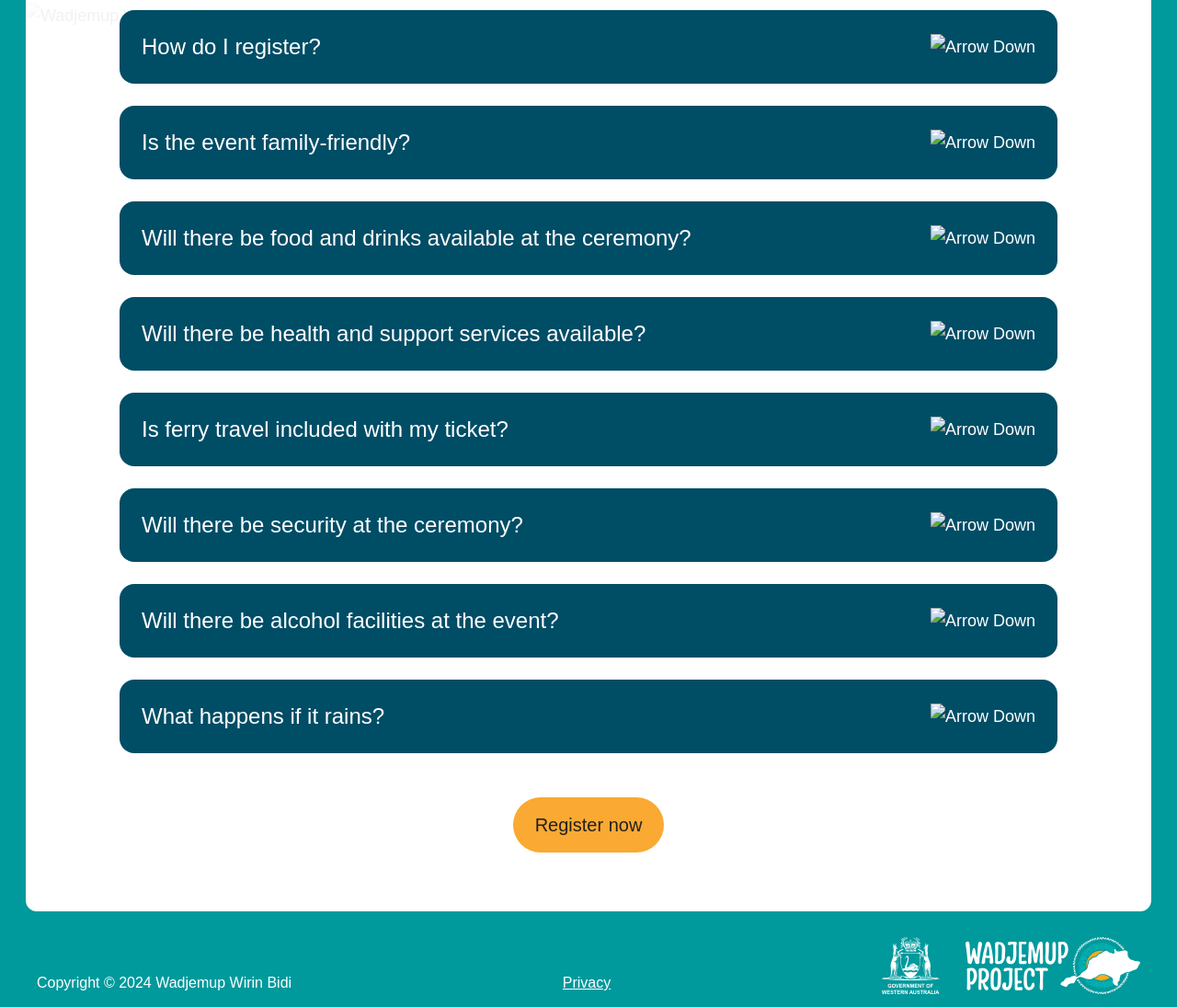
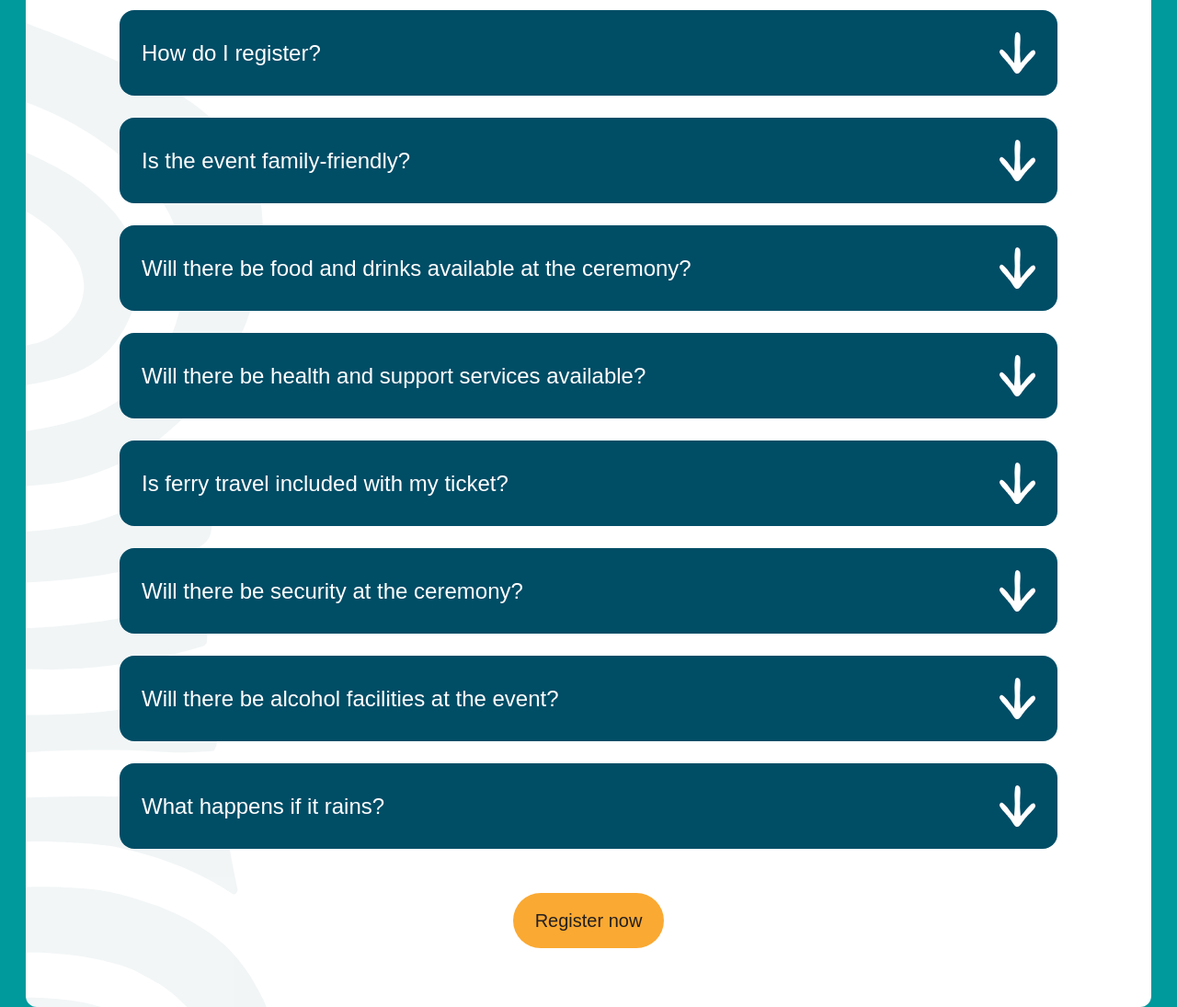
Before and after one commit to tomcbrennan/wadjemup-commemorative, a website: page index.html in a window 1280 px wide. Shown: the part 4127-5222 px from the top of the page at 92% size. Drawn offline with nearby package versions, Linux system fonts and the light colour scheme; files that its build step writes are made by us from their sources; the site is published under a folder, as on GitHub Pages, so addresses that start at the root find nothing; a script that the page names is missing; a small style sheet from the web is missing; a web font is replaced by a local one.

Commit message:
merge with rottnest changes 9 october

```diff
--- a/index.html
+++ b/index.html
@@ -5,7 +5,7 @@
 		<meta name="viewport" content="width=device-width, initial-scale=1.0" />
 		<meta name="robots" content="noindex, nofollow" />
 		<title>Wadjemup Wirin Bidi Commemorative Ceremony</title>
-		<link rel="icon" type="image/x-icon" href="/media/wadjemup-favicon.ico" />
+		<link rel="icon" type="image/x-icon" href="media/wadjemup-favicon.ico" />
 		<link href="https://fastly-cloud.typenetwork.com/projects/5118/fontface.css?639c20a5" rel="stylesheet" type="text/css" />
 		<link rel="stylesheet" href="css/styles.css" />
 		<!-- Google tag (gtag.js) -->
@@ -114,7 +114,7 @@
 				</div>
 			</section>
 			<section class="relative bg-brandCyan pt-16 lg:pt-28 pb-20 lg:pb-40 overflow-hidden">
-				<img src="/media/bottom-right.svg" alt="Wadjemup Wirin Bidi Pattern" class="absolute bottom-0 right-0 pointer-events-none" />
+				<img src="media/bottom-right.svg" alt="Wadjemup Wirin Bidi Pattern" class="absolute bottom-0 right-0 pointer-events-none" />
 				<div class="container relative">
 					<div class="block-content *:text-white">
 						<h2>The Wadjemup Project</h2>
@@ -125,7 +125,7 @@
 			</section>
 			<section class="relative max-md:px-5 p-7 bg-brandLight">
 				<div class="relative bg-white rounded-xl overflow-hidden">
-					<img src="/media/body-left.svg" alt="Wadjemup Wirin Bidi Pattern" class="absolute top-32 left-0 pointer-events-none opacity-[0.05]" />
+					<img src="media/body-left.svg" alt="Wadjemup Wirin Bidi Pattern" class="absolute top-32 left-0 pointer-events-none opacity-[0.05]" />
 					<div class="container relative inner-py">
 						<div class="flex flex-col gap-8">
 							<h3 class="is-h2 text-brandCyan">Frequently Asked Questions</h3>
@@ -133,7 +133,7 @@
 								<div class="accordion w-full space-y-1 md:space-y-2">
 									<div class="accordion-header cursor-pointer bg-transparent rounded-xl md:rounded-2xl !bg-brandCyan text-white font-body p-4 md:p-6 flex gap-6 md:gap-10 items-center justify-between duration-300">
 										<h4 class="max-md:text-lg text-white">How do I register?</h4>
-										<img src="/media/arrow-down.svg" alt="Arrow Down" class="shrink-0 duration-300 max-md:w-5" />
+										<img src="media/arrow-down.svg" alt="Arrow Down" class="shrink-0 duration-300 max-md:w-5" />
 									</div>
 									<div class="accordion-content">
 										<div class="px-1 md:px-2 py-3">
@@ -145,7 +145,7 @@
 								<div class="accordion w-full space-y-1 md:space-y-2">
 									<div class="accordion-header cursor-pointer bg-transparent rounded-xl md:rounded-2xl !bg-brandCyan text-white font-body p-4 md:p-6 flex gap-6 md:gap-10 items-center justify-between duration-300">
 										<h4 class="max-md:text-lg text-white">Is the event family-friendly?</h4>
-										<img src="/media/arrow-down.svg" alt="Arrow Down" class="shrink-0 duration-300 max-md:w-5" />
+										<img src="media/arrow-down.svg" alt="Arrow Down" class="shrink-0 duration-300 max-md:w-5" />
 									</div>
 									<div class="accordion-content">
 										<div class="px-1 md:px-2 py-3">
@@ -156,7 +156,7 @@
 								<div class="accordion w-full space-y-1 md:space-y-2">
 									<div class="accordion-header cursor-pointer bg-transparent rounded-xl md:rounded-2xl !bg-brandCyan text-white font-body p-4 md:p-6 flex gap-6 md:gap-10 items-center justify-between duration-300">
 										<h4 class="max-md:text-lg text-white">Will there be food and drinks available at the ceremony?</h4>
-										<img src="/media/arrow-down.svg" alt="Arrow Down" class="shrink-0 duration-300 max-md:w-5" />
+										<img src="media/arrow-down.svg" alt="Arrow Down" class="shrink-0 duration-300 max-md:w-5" />
 									</div>
 									<div class="accordion-content">
 										<div class="px-1 md:px-2 py-3 block-content">
@@ -167,7 +167,7 @@
 								<div class="accordion w-full space-y-1 md:space-y-2">
 									<div class="accordion-header cursor-pointer bg-transparent rounded-xl md:rounded-2xl !bg-brandCyan text-white font-body p-4 md:p-6 flex gap-6 md:gap-10 items-center justify-between duration-300">
 										<h4 class="max-md:text-lg text-white">Will there be health and support services available?</h4>
-										<img src="/media/arrow-down.svg" alt="Arrow Down" class="shrink-0 duration-300 max-md:w-5" />
+										<img src="media/arrow-down.svg" alt="Arrow Down" class="shrink-0 duration-300 max-md:w-5" />
 									</div>
 									<div class="accordion-content">
 										<div class="px-1 md:px-2 py-3 block-content">
@@ -178,7 +178,7 @@
 								<div class="accordion w-full space-y-1 md:space-y-2">
 									<div class="accordion-header cursor-pointer bg-transparent rounded-xl md:rounded-2xl !bg-brandCyan text-white font-body p-4 md:p-6 flex gap-6 md:gap-10 items-center justify-between duration-300">
 										<h4 class="max-md:text-lg text-white">Is ferry travel included with my ticket?</h4>
-										<img src="/media/arrow-down.svg" alt="Arrow Down" class="shrink-0 duration-300 max-md:w-5" />
+										<img src="media/arrow-down.svg" alt="Arrow Down" class="shrink-0 duration-300 max-md:w-5" />
 									</div>
 									<div class="accordion-content">
 										<div class="px-1 md:px-2 py-3 block-content">
@@ -191,7 +191,7 @@
 								<div class="accordion w-full space-y-1 md:space-y-2">
 									<div class="accordion-header cursor-pointer bg-transparent rounded-xl md:rounded-2xl !bg-brandCyan text-white font-body p-4 md:p-6 flex gap-6 md:gap-10 items-center justify-between duration-300">
 										<h4 class="max-md:text-lg text-white">Will there be security at the ceremony?</h4>
-										<img src="/media/arrow-down.svg" alt="Arrow Down" class="shrink-0 duration-300 max-md:w-5" />
+										<img src="media/arrow-down.svg" alt="Arrow Down" class="shrink-0 duration-300 max-md:w-5" />
 									</div>
 									<div class="accordion-content">
 										<div class="px-1 md:px-2 py-3 block-content">
@@ -202,7 +202,7 @@
 								<div class="accordion w-full space-y-1 md:space-y-2">
 									<div class="accordion-header cursor-pointer bg-transparent rounded-xl md:rounded-2xl !bg-brandCyan text-white font-body p-4 md:p-6 flex gap-6 md:gap-10 items-center justify-between duration-300">
 										<h4 class="max-md:text-lg text-white">Will there be alcohol facilities at the event?</h4>
-										<img src="/media/arrow-down.svg" alt="Arrow Down" class="shrink-0 duration-300 max-md:w-5" />
+										<img src="media/arrow-down.svg" alt="Arrow Down" class="shrink-0 duration-300 max-md:w-5" />
 									</div>
 									<div class="accordion-content">
 										<div class="px-1 md:px-2 py-3 block-content">
@@ -213,7 +213,7 @@
 								<div class="accordion w-full space-y-1 md:space-y-2">
 									<div class="accordion-header cursor-pointer bg-transparent rounded-xl md:rounded-2xl !bg-brandCyan text-white font-body p-4 md:p-6 flex gap-6 md:gap-10 items-center justify-between duration-300">
 										<h4 class="max-md:text-lg text-white">What happens if it rains?</h4>
-										<img src="/media/arrow-down.svg" alt="Arrow Down" class="shrink-0 duration-300 max-md:w-5" />
+										<img src="media/arrow-down.svg" alt="Arrow Down" class="shrink-0 duration-300 max-md:w-5" />
 									</div>
 									<div class="accordion-content">
 										<div class="px-1 md:px-2 py-3 block-content">
--- a/privacy.html
+++ b/privacy.html
@@ -5,6 +5,7 @@
 		<meta name="viewport" content="width=device-width, initial-scale=1.0" />
 		<meta name="robots" content="noindex, nofollow" />
 		<title>Privacy | Wadjemup Wirin Bidi Commemorative Ceremony</title>
+		<link rel="icon" type="image/x-icon" href="media/wadjemup-favicon.ico" />
 		<link rel="stylesheet" href="css/styles.css" />
 	</head>
 	<body class="page-privacy min-h-screen">
@@ -137,11 +138,7 @@
 		<footer class="bg-brandLight">
 			<div class="container text-white !max-w-none flex items-center lg:items-end gap-6 justify-between max-lg:flex-col-reverse max-lg:text-center pb-5">
 				<span class="text-base">Copyright © 2024 Wadjemup Wirin Bidi</span>
-				<div class="flex items-center gap-4">
-					<a href="/terms-and-conditions.html" class="underline text-base">Terms & Conditions</a>
-					•
-					<a href="/privacy.html" class="underline text-base">Privacy</a>
-				</div>
+				<a href="/privacy.html" class="underline text-base">Privacy</a>
 				<img src="media/government-wadjemup.svg" alt="Wadjemup Wirin Bidi" class="pointer-events-none" />
 			</div>
 		</footer>
```
